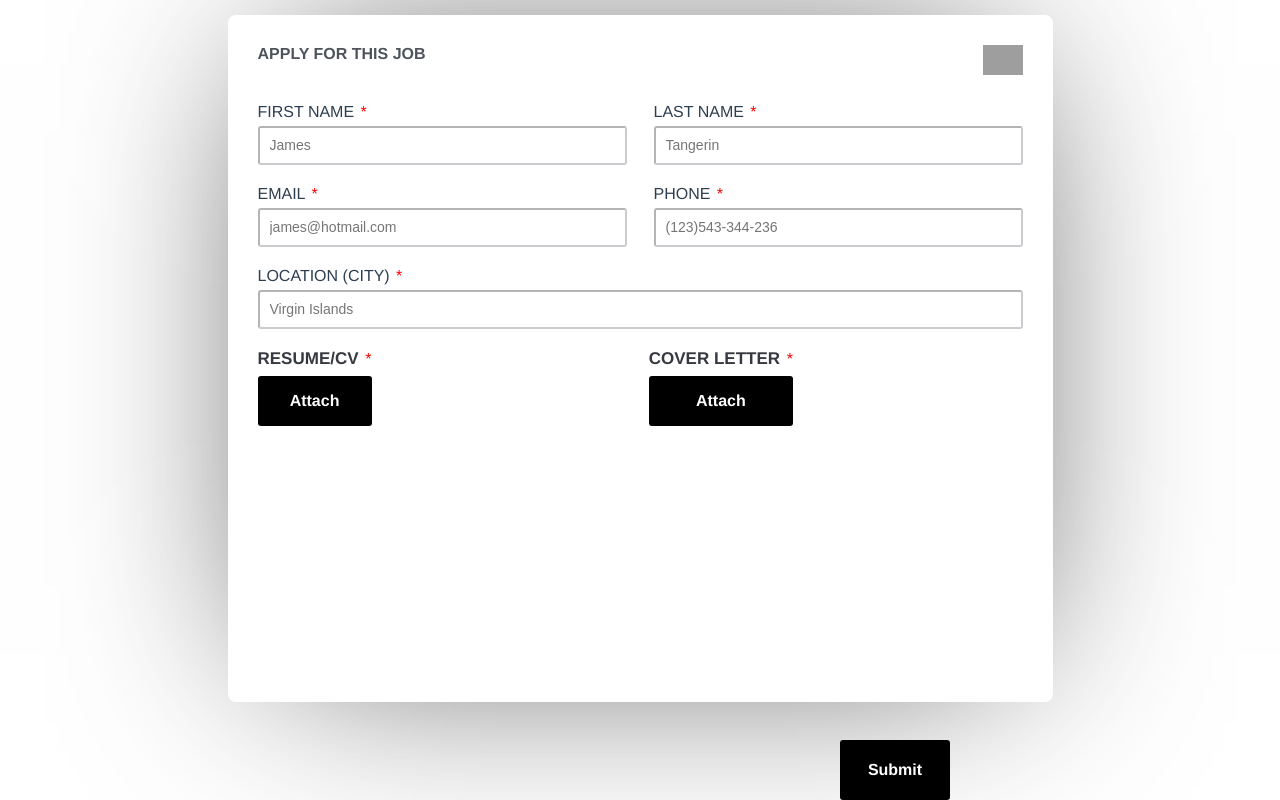
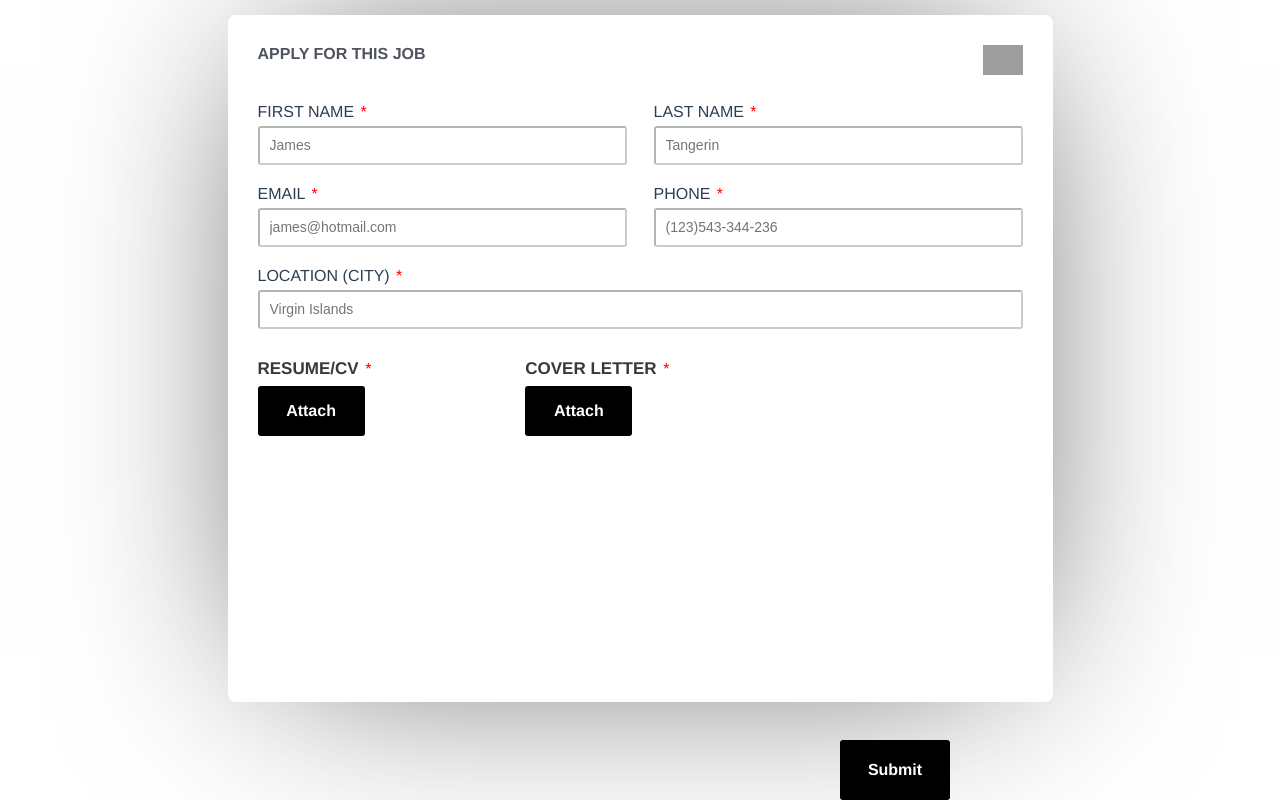
Before and after one commit to puzant/vuejs-application-job-form, a Vue app: page / in a window 1280 px wide. Built offline with nearby package versions, Linux system fonts and the light colour scheme; grey boxes are pictures that could not be loaded.

Commit message:
small styling changes

```diff
--- a/src/components/JobForm.vue
+++ b/src/components/JobForm.vue
@@ -248,6 +248,7 @@ export default class JobForm extends Vue {
   margin-top: 20px
   position: relative
   overflow: hidden
+  width: 50%
 
 .cv-button-title
   color: #36393f
@@ -259,6 +260,7 @@ export default class JobForm extends Vue {
   margin-top: 7px
   background-color: #000
   color: #fff
+  width: 40%
   height: 50px
   border-radius: 3px
   transition: .2s ease-out
@@ -271,6 +273,7 @@ export default class JobForm extends Vue {
 
 
 .attatch-files-container
+  margin-top: 10px
   display: flex
   justify-content: space-between
   width: 70%
```
